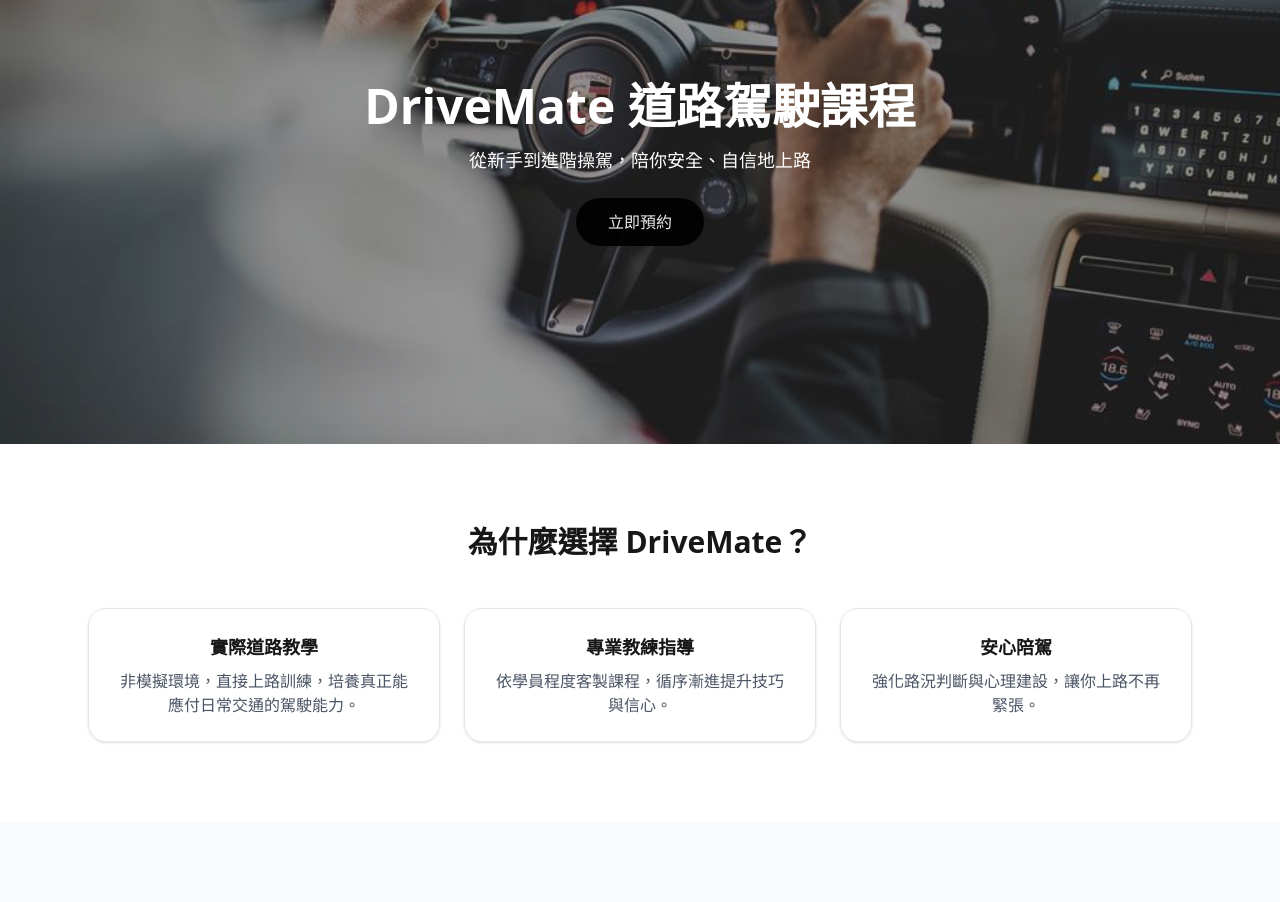
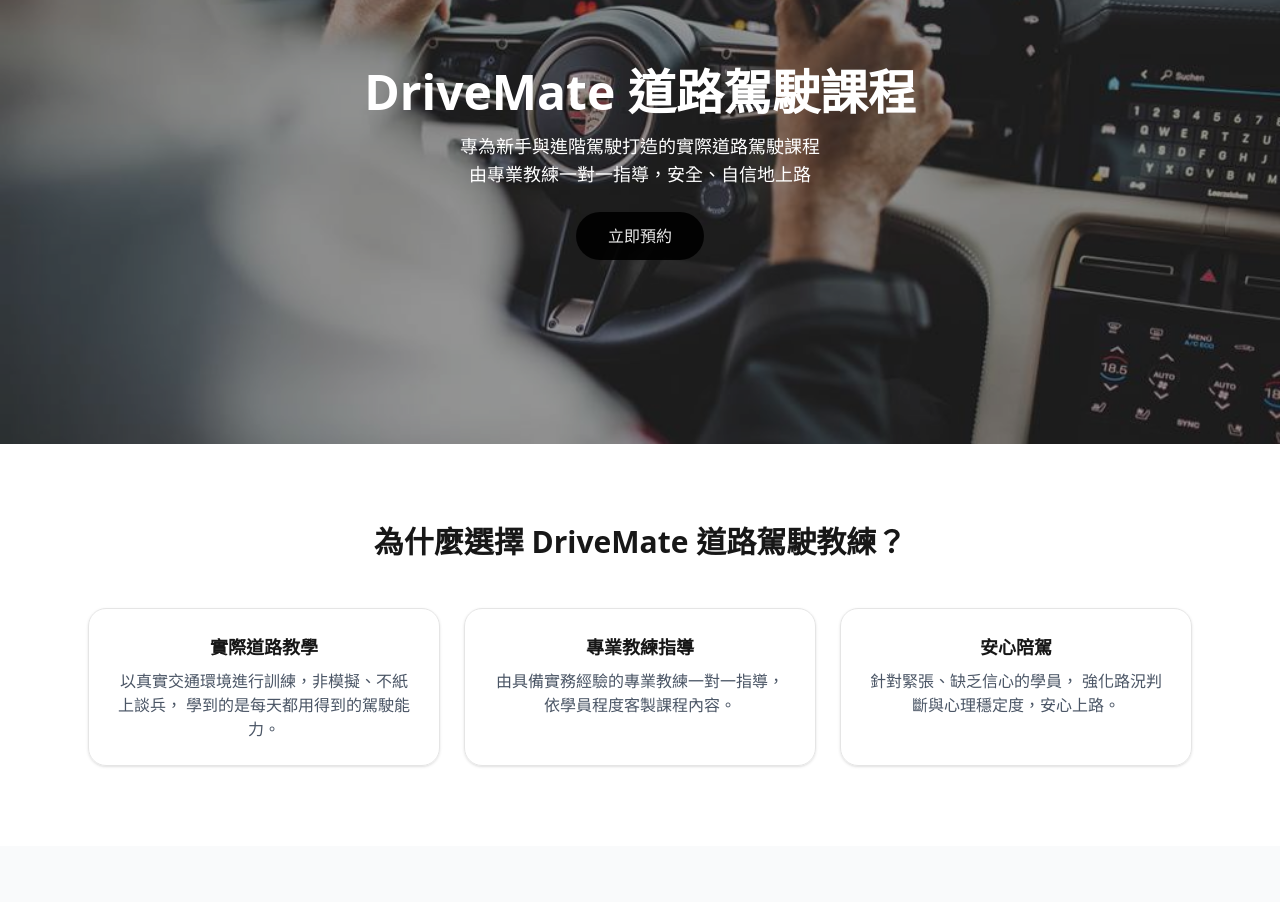
Before and after one commit to laurelke/drivemate-web, a Next.js app: page / in a window 1280 px wide. Shown: the part 180-1082 px from the top of the page. Built offline with nearby package versions, Linux system fonts and the light colour scheme.

Commit message:
add course introduction cards

```diff
--- a/app/page.tsx
+++ b/app/page.tsx
@@ -48,7 +48,7 @@
       <section className="relative h-[70vh] w-full">
         <Image
           src="/hero-driving.jpg"
-          alt="DriveMate 道路駕駛課程"
+          alt="DriveMate 專業道路駕駛課程"
           fill
           className="object-cover"
           priority
@@ -59,7 +59,8 @@
               DriveMate 道路駕駛課程
             </h1>
             <p className="text-lg mb-6">
-              從新手到進階操駕，陪你安全、自信地上路
+              專為新手與進階駕駛打造的實際道路駕駛課程<br />
+              由專業教練一對一指導，安全、自信地上路
             </p>
             <a
               href={LINE_LINK}
@@ -79,32 +80,33 @@
       <section className="bg-white py-20">
         <div className="mx-auto max-w-6xl px-6">
           <h2 className="mb-12 text-center text-3xl font-bold">
-            為什麼選擇 DriveMate？
+            為什麼選擇 DriveMate 道路駕駛教練？
           </h2>
 
           <div className="grid gap-6 md:grid-cols-3">
-            {[
-              {
-                title: '實際道路教學',
-                desc: '非模擬環境，直接上路訓練，培養真正能應付日常交通的駕駛能力。',
-              },
-              {
-                title: '專業教練指導',
-                desc: '依學員程度客製課程，循序漸進提升技巧與信心。',
-              },
-              {
-                title: '安心陪駕',
-                desc: '強化路況判斷與心理建設，讓你上路不再緊張。',
-              },
-            ].map((item) => (
-              <div
-                key={item.title}
-                className="rounded-2xl border p-6 text-center shadow-sm transition hover:shadow-md"
-              >
-                <h3 className="mb-2 text-lg font-semibold">{item.title}</h3>
-                <p className="text-gray-600">{item.desc}</p>
-              </div>
-            ))}
+            <div className="rounded-2xl border p-6 text-center shadow-sm transition hover:shadow-md">
+              <h3 className="mb-2 text-lg font-semibold">實際道路教學</h3>
+              <p className="text-gray-600">
+                以真實交通環境進行訓練，非模擬、不紙上談兵，
+                學到的是每天都用得到的駕駛能力。
+              </p>
+            </div>
+
+            <div className="rounded-2xl border p-6 text-center shadow-sm transition hover:shadow-md">
+              <h3 className="mb-2 text-lg font-semibold">專業教練指導</h3>
+              <p className="text-gray-600">
+                由具備實務經驗的專業教練一對一指導，
+                依學員程度客製課程內容。
+              </p>
+            </div>
+
+            <div className="rounded-2xl border p-6 text-center shadow-sm transition hover:shadow-md">
+              <h3 className="mb-2 text-lg font-semibold">安心陪駕</h3>
+              <p className="text-gray-600">
+                針對緊張、缺乏信心的學員，
+                強化路況判斷與心理穩定度，安心上路。
+              </p>
+            </div>
           </div>
         </div>
       </section>
@@ -112,7 +114,9 @@
       {/* Course Cards */}
       <section className="bg-gray-50 py-20">
         <div className="mx-auto max-w-6xl px-6">
-          <h2 className="mb-12 text-center text-3xl font-bold">課程簡介</h2>
+          <h2 className="mb-12 text-center text-3xl font-bold">
+            道路駕駛課程介紹（新手・進階・賽道）
+          </h2>
 
           {/* Mobile horizontal scroll */}
           <div className="flex gap-6 overflow-x-auto pb-4 md:grid md:grid-cols-3 md:overflow-visible">
@@ -174,7 +178,8 @@
           準備好開始你的駕駛旅程了嗎？
         </h2>
         <p className="mb-8 text-gray-600">
-          現在就預約課程，讓 DriveMate 陪你安全上路
+          立即加入 DriveMate 道路駕駛課程，
+          由專業教練陪同，安心累積實際駕駛經驗
         </p>
         <a
           href={LINE_LINK}
```
